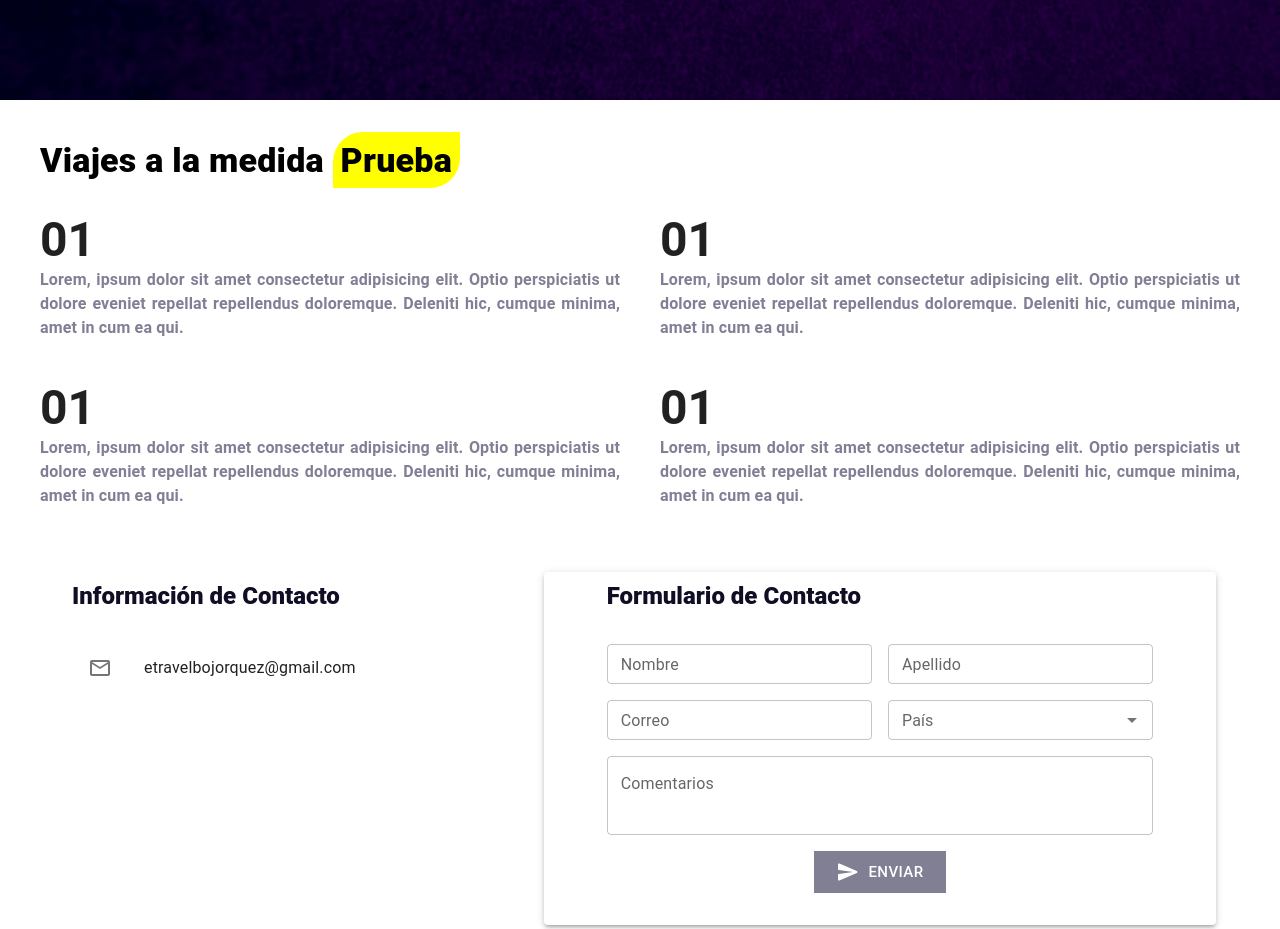
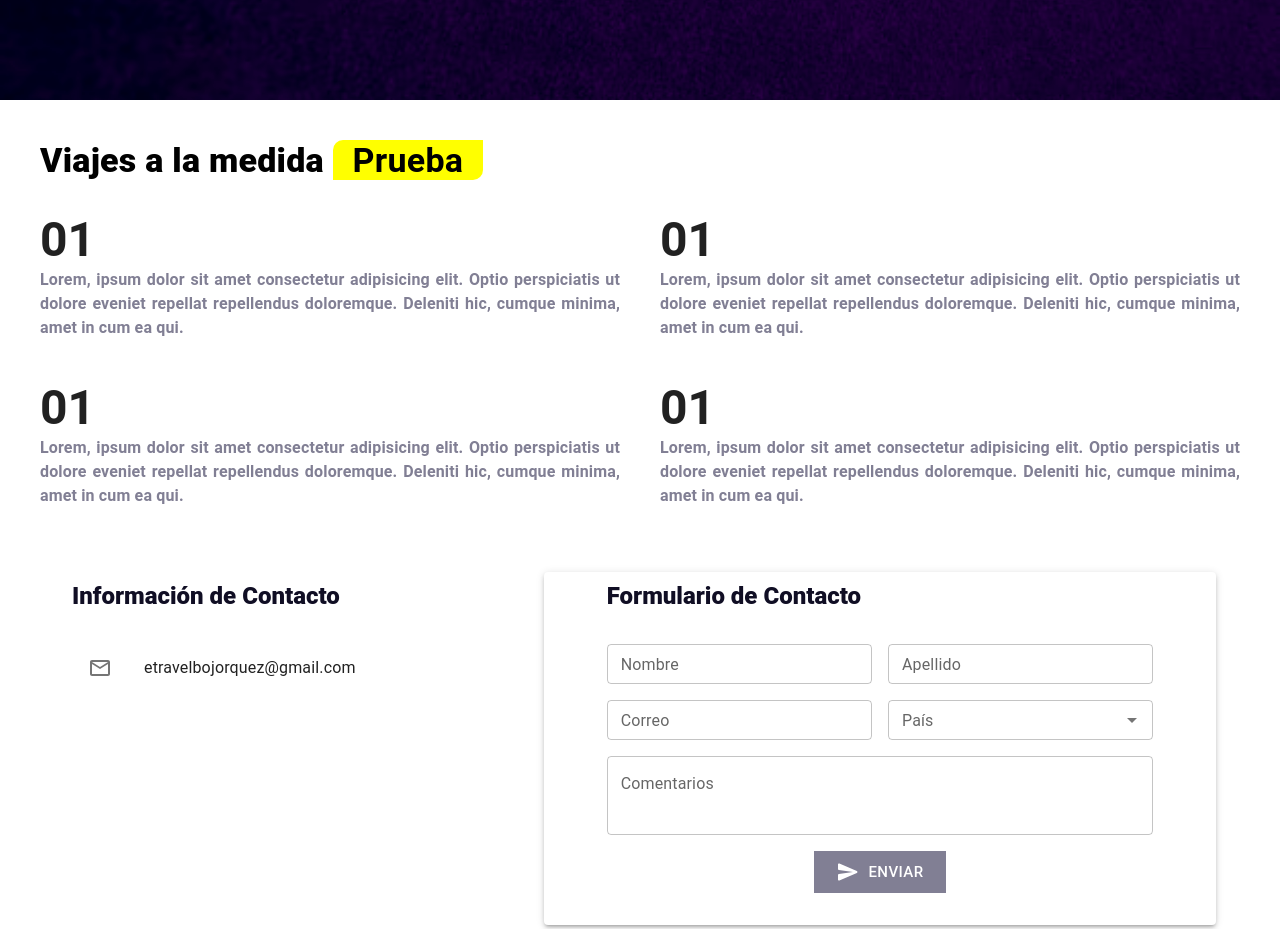
Before and after one commit to carterror/landingpage, a Next.js app: page / in a window 1280 px wide. Shown: the part 1160-2089 px from the top of the page. Built offline with nearby package versions, Linux system fonts and the light colour scheme.

Commit message:
arreglo a las letras de fondo amarillo

```diff
--- a/components/home/DatesData.tsx
+++ b/components/home/DatesData.tsx
@@ -14,8 +14,6 @@ import { FreeMode, Pagination } from "swiper";
 import { PlaceCard } from "../cards/PlaceCard";
 import { carData } from "../../config/cardData";
 import bgImage from '@/../../public/textura.png';
-
-let text = "Nuestros guías de viaje te harán vivir una experiencia única e irrepetible. Descubre el Caribe auténtico, sus lugares escondidos y las leyendas locales que solo conocen los que viven en él .Te diseñaremos un viaje totalmente a tu medida, desde paquetes todo incluido a viajes personalizados hasta el mínimo detalle, en grupo reducido o en privado."
 
 export const DatesData = () => {
     const { t } = useTranslation()
--- a/components/home/PriceData.tsx
+++ b/components/home/PriceData.tsx
@@ -23,9 +23,9 @@ export const PriceData = () => {
                             color="black"
                             sx={{ fontWeight: "900", fontStyle: "normal" }}>
                             {t("Viajes a la medida ")}
-                            <Box bgcolor={'yellow'} display={'inline'} padding={1} borderRadius={'30px 0px 30px 0px'}>
+                            <Typography variant='h4' sx={{ fontWeight: "750" }} bgcolor={'yellow'} display={'inline'} padding={'0px 20px'} borderRadius={'10px 0px 10px 0px'}>
                                 Prueba
-                            </Box>
+                            </Typography>
                         </Typography>
                     </Grid>
 
```
